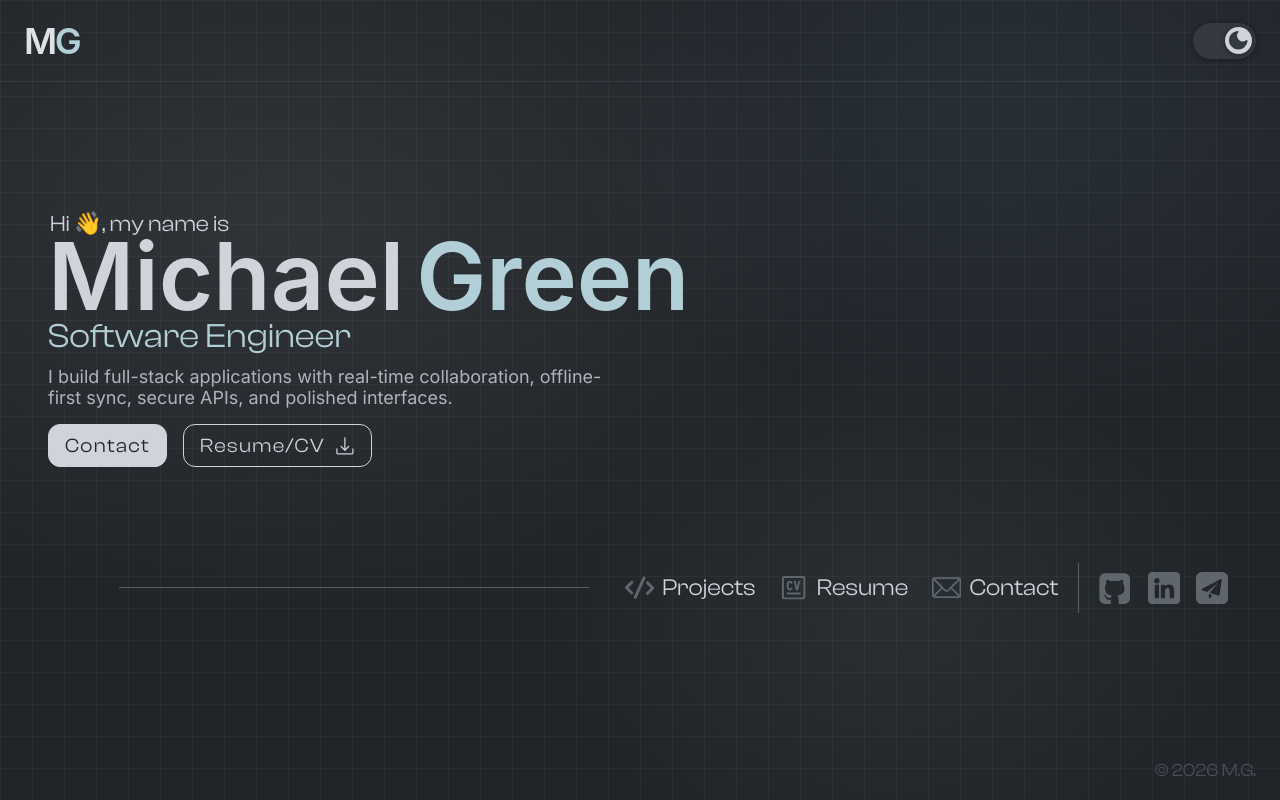
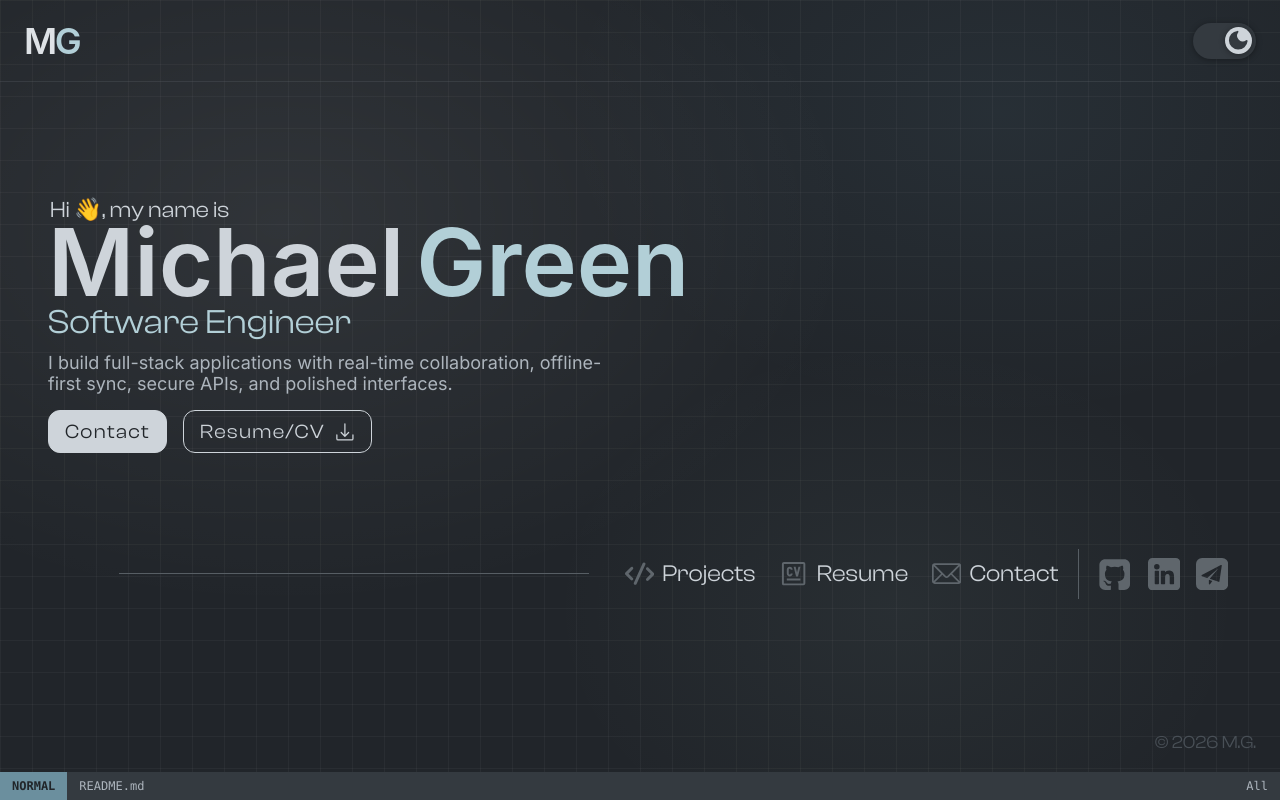
Before and after one commit to michaelgreenl/e-portfolio, a Vue app: page / in a window 1280 px wide. Built offline with nearby package versions, Linux system fonts and the light colour scheme; a web font is replaced by a local one.

Commit message:
feat: add neovim status line
Add a fixed status line on tablet and desktop. It shows the editor
mode (INSERT while a form field has focus), the current page as a
file name, and the scroll position.

```diff
--- a/src/App.vue
+++ b/src/App.vue
@@ -4,6 +4,7 @@ import { useRouteStore } from '@/stores/routeStore.js';
 import Navbar from '@/components/Navbar/Navbar.vue';
 import Footer from '@/components/Footer.vue';
 import BgSVG from '@/components/SVGs/BgSVG.vue';
+import StatusLine from '@/components/StatusLine.vue';
 
 const routeStore = useRouteStore();
 </script>
@@ -16,6 +17,7 @@ const routeStore = useRouteStore();
         <component :is="Component" :key="routeStore.activePath" />
     </RouterView>
     <Footer />
+    <StatusLine />
 </template>
 
 <style lang="scss">
@@ -51,6 +53,11 @@ body,
 
     @include bp-sm-phone {
         font-size: 17px;
+    }
+
+    @include bp-md-tablet {
+        // Keeps the footer clear of the fixed status line.
+        padding-bottom: 1.75rem;
     }
 
     @include bp-xl-desktop {
--- a/src/assets/styles/_variables.scss
+++ b/src/assets/styles/_variables.scss
@@ -36,6 +36,7 @@ $ternary-font-stack:
     'Apple Color Emoji',
     'Segoe UI Emoji',
     'Segoe UI Symbol';
+$mono-font-stack: ui-monospace, 'SF Mono', 'JetBrains Mono', menlo, consolas, 'Liberation Mono', monospace;
 
 // ---------- colors ----------
 // global
--- /dev/null
+++ b/src/components/StatusLine.vue
@@ -0,0 +1,111 @@
+<script setup>
+import { computed, shallowRef } from 'vue';
+import { useEventListener, useResizeObserver } from '@vueuse/core';
+import { useRouteStore } from '@/stores/routeStore.js';
+
+const TEXT_ENTRY = 'input, textarea, select, [contenteditable="true"]';
+
+const routeStore = useRouteStore();
+
+const mode = shallowRef('NORMAL');
+const scrollPosition = shallowRef('Top');
+
+const fileName = computed(() => routeStore.currentRoute.meta?.file ?? '');
+
+function updateScrollPosition() {
+    const max = document.documentElement.scrollHeight - window.innerHeight;
+    const y = window.scrollY;
+
+    if (max <= 0) scrollPosition.value = 'All';
+    else if (y <= 0) scrollPosition.value = 'Top';
+    else if (y >= max - 1) scrollPosition.value = 'Bot';
+    else scrollPosition.value = `${Math.round((y / max) * 100)}%`;
+}
+
+useEventListener(window, 'scroll', updateScrollPosition, { passive: true });
+useResizeObserver(document.documentElement, updateScrollPosition);
+useEventListener(document, 'focusin', (e) => {
+    mode.value = e.target.closest?.(TEXT_ENTRY) ? 'INSERT' : 'NORMAL';
+});
+useEventListener(document, 'focusout', () => {
+    mode.value = 'NORMAL';
+});
+</script>
+
+<template>
+    <div class="status-line" aria-hidden="true">
+        <div class="status-group">
+            <span class="mode" :class="{ insert: mode === 'INSERT' }">{{ mode }}</span>
+            <span class="file">{{ fileName }}</span>
+        </div>
+        <span class="position">{{ scrollPosition }}</span>
+    </div>
+</template>
+
+<style lang="scss" scoped>
+$status-height: 1.75rem;
+
+.status-line {
+    position: fixed;
+    right: 0;
+    bottom: 0;
+    left: 0;
+    z-index: 10;
+    display: none;
+    align-items: stretch;
+    justify-content: space-between;
+    height: $status-height;
+    font-family: $mono-font-stack;
+    font-size: 0.75rem;
+    line-height: $status-height;
+
+    @include theme-dark {
+        color: $color-gray5;
+        background-color: $color-gray8;
+    }
+
+    @include theme-light {
+        color: $color-gray7;
+        background-color: $color-gray4;
+    }
+
+    @include bp-md-tablet {
+        display: flex;
+    }
+}
+
+.status-group {
+    display: flex;
+    align-items: stretch;
+}
+
+.mode {
+    padding: 0 $space-3;
+    font-weight: 700;
+
+    @include theme-dark {
+        color: $color-gray9;
+        background-color: $color-primary;
+    }
+
+    @include theme-light {
+        color: $color-gray2;
+        background-color: $color-primary-darker;
+    }
+
+    &.insert {
+        @include theme-dark {
+            background-color: $color-primary-light;
+        }
+
+        @include theme-light {
+            background-color: $color-primary;
+        }
+    }
+}
+
+.file,
+.position {
+    padding: 0 $space-3;
+}
+</style>
--- a/src/router/index.js
+++ b/src/router/index.js
@@ -15,25 +15,25 @@ export const navigationRoutes = {
         path: '/',
         name: 'Home',
         component: () => import('@/views/HomeView.vue'),
-        meta: { title: 'Portfolio', icon: markRaw(HomeIcon), iconFill: markRaw(HomeIconFill) },
+        meta: { title: 'Portfolio', file: 'README.md', icon: markRaw(HomeIcon), iconFill: markRaw(HomeIconFill) },
     },
     projects: {
         path: '/projects',
         name: 'Projects',
         component: () => import('@/views/ProjectsView.vue'),
-        meta: { title: 'Projects', icon: markRaw(ProjectsIcon), iconFill: markRaw(ProjectsIcon) },
+        meta: { title: 'Projects', file: 'projects/', icon: markRaw(ProjectsIcon), iconFill: markRaw(ProjectsIcon) },
     },
     resume: {
         path: '/resume',
         name: 'Resume',
         component: markRaw(ResumeView),
-        meta: { title: 'Resume', icon: markRaw(ResumeIcon), iconFill: markRaw(ResumeIconFill) },
+        meta: { title: 'Resume', file: 'resume.pdf', icon: markRaw(ResumeIcon), iconFill: markRaw(ResumeIconFill) },
     },
     contact: {
         path: '/contact',
         name: 'Contact',
         component: () => import('@/views/ContactView.vue'),
-        meta: { title: 'Contact', icon: markRaw(ContactIcon), iconFill: markRaw(ContactIconFill) },
+        meta: { title: 'Contact', file: 'contact.md', icon: markRaw(ContactIcon), iconFill: markRaw(ContactIconFill) },
     },
 };
 
```
